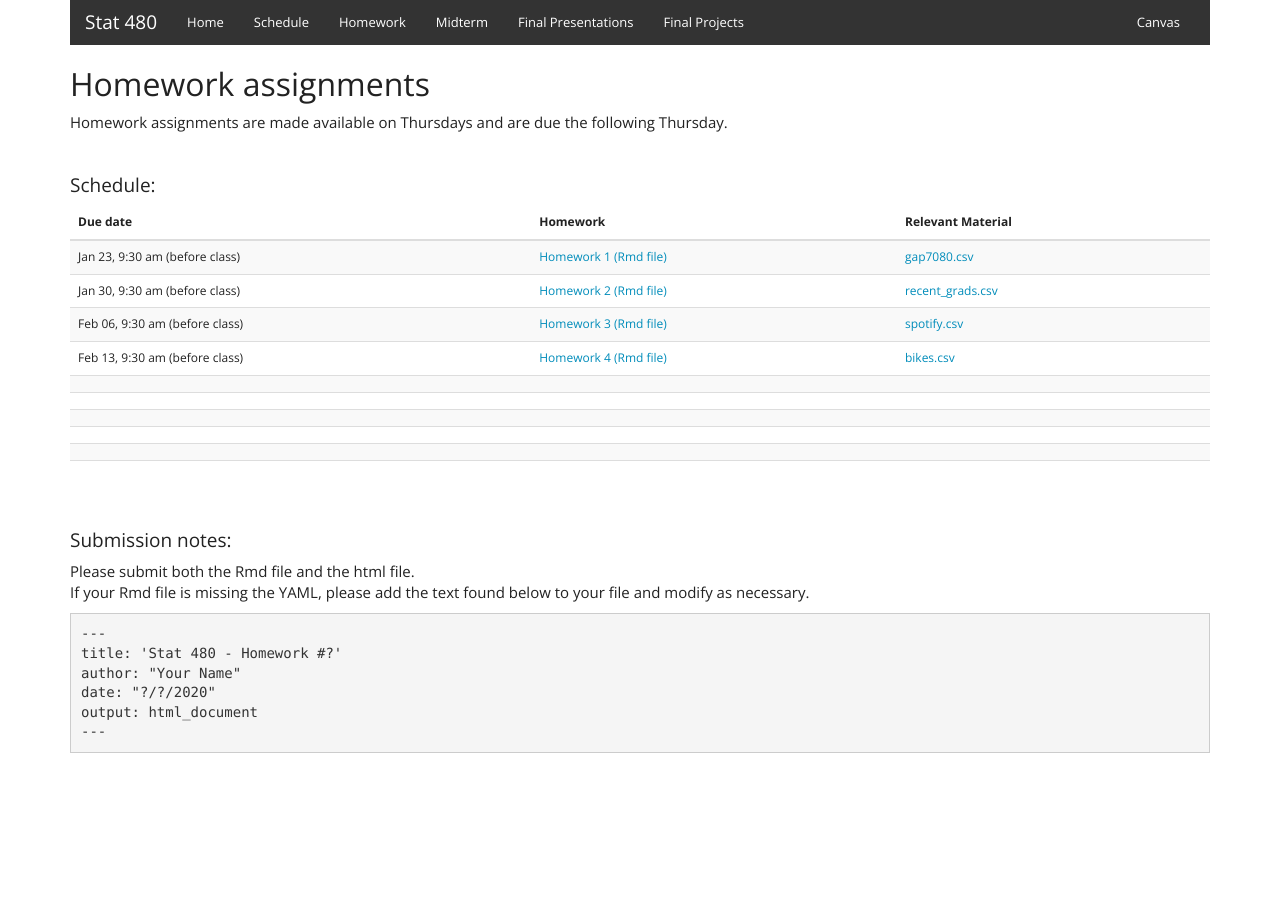
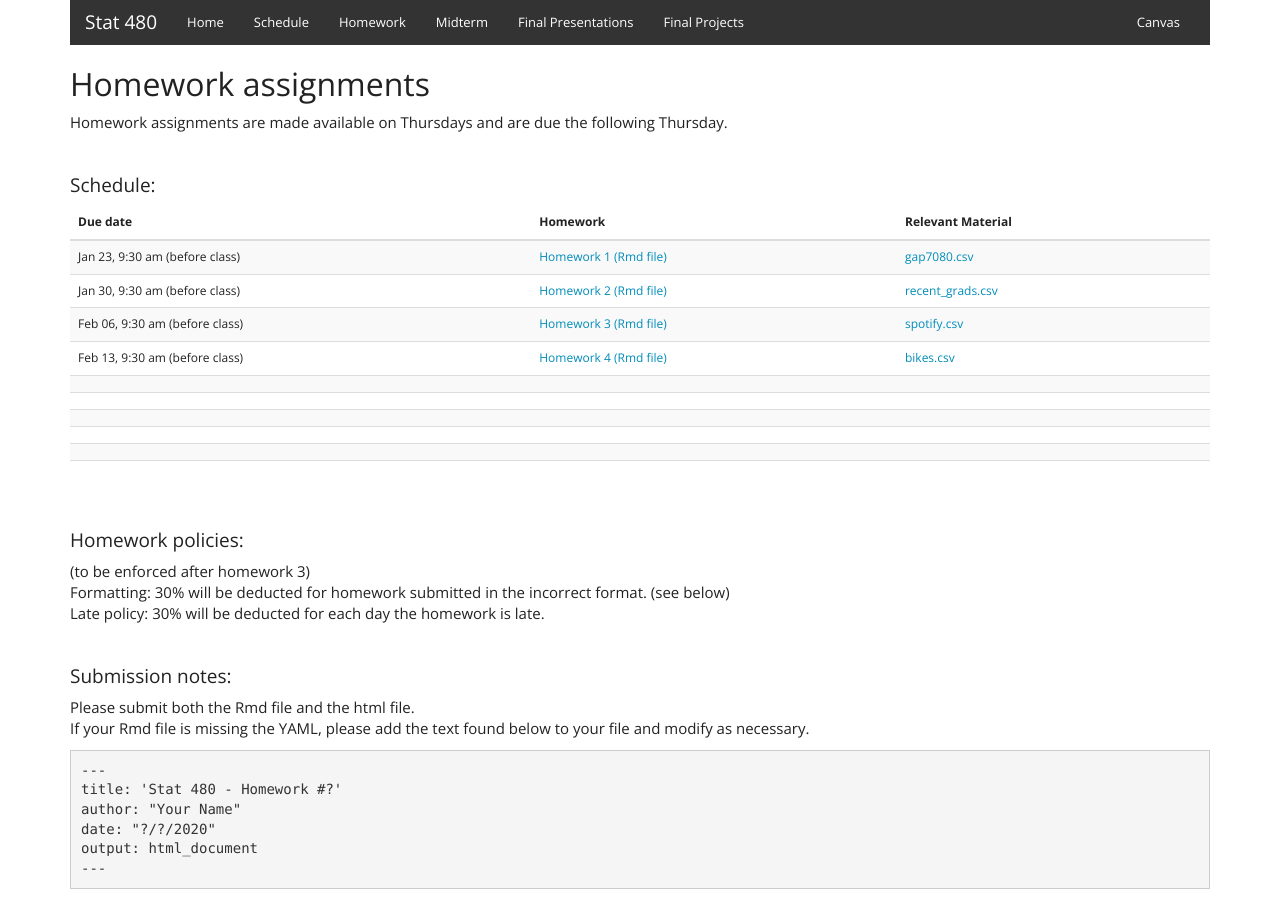
Before and after one commit to Stat480-at-ISU/Stat480-at-ISU.github.io, a Jekyll site: the page built from homework.html, in a window 1280 px wide. Built offline with Jekyll 4.4.1, drawn with Linux system fonts in a browser that asks for light colours.

Commit message:
updates to homeowrk policies

```diff
--- a/homework.html
+++ b/homework.html
@@ -2,8 +2,6 @@
 layout: default
 root: ""
 ---
-
-<!-- Main component for a primary marketing message or call to action -->
 
 <h2>Homework assignments</h2>
 
@@ -78,6 +76,13 @@ Homework assignments are made available on Thursdays and are due the following T
   </table>
 
 <br/>
+<h4> Homework policies: </h4>
+<p>
+(to be enforced after homework 3) <br/>
+Formatting: 30% will be deducted for homework submitted in the incorrect format. (see below)<br/>Late policy: 30% will be deducted for each day the homework is late.
+</p>
+
+<br/>
 <h4> Submission notes: </h4>
 <p>
 Please submit both the Rmd file and the html file. <br/>If your Rmd file is missing the YAML, please add the text found below to your file and modify as necessary.
```
Also changed, not shown: index.html (+11 -3 lines), 2 other files.
